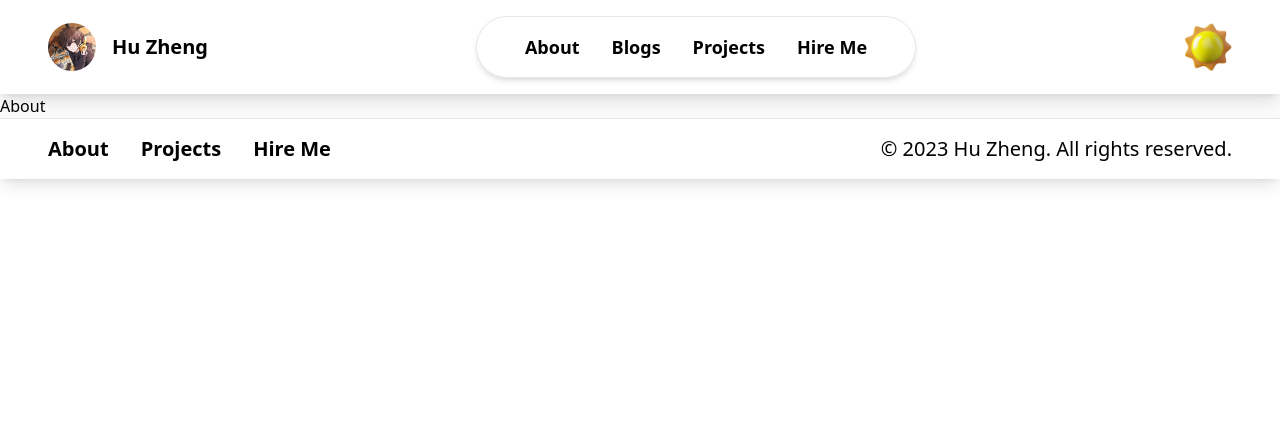
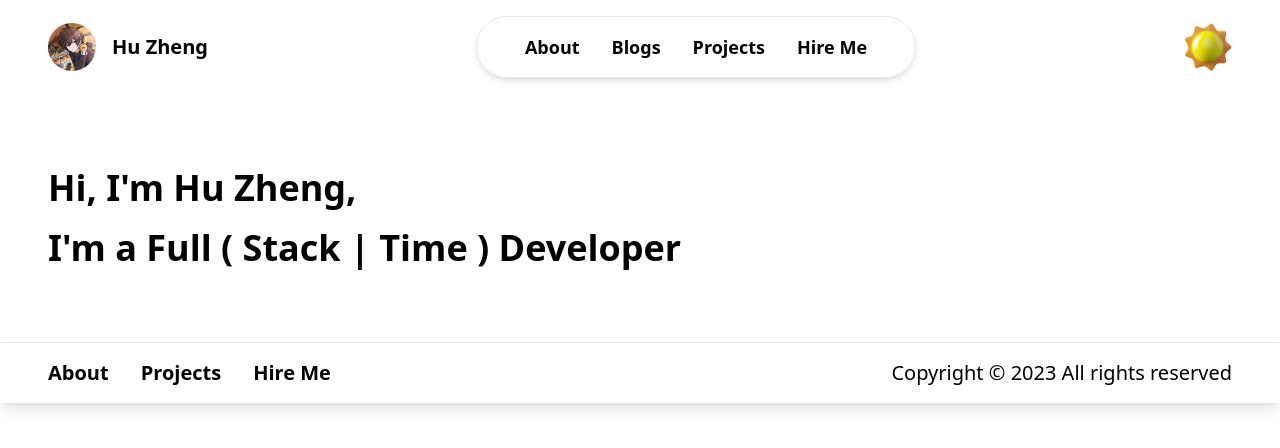
Before and after one commit to tzztson/arbitrage-bot, a React (Create React App) app: page /about in a window 1280 px wide. Shown: the top 448 px of the page. Built offline with nearby package versions, Linux system fonts and the light colour scheme.

Commit message:
env: install daisyui

```diff
--- a/package.json
+++ b/package.json
@@ -6,6 +6,7 @@
     "@testing-library/jest-dom": "^5.14.1",
     "@testing-library/react": "^13.0.0",
     "@testing-library/user-event": "^13.2.1",
+    "daisyui": "^2.51.6",
     "react": "^18.2.0",
     "react-dom": "^18.2.0",
     "react-router-dom": "^6.8.2",
--- a/src/App.jsx
+++ b/src/App.jsx
@@ -7,8 +7,6 @@ import Container from './pages/container';
 
 export default function App() {
 
-
-
   return (
     <div>
       <DarkProvider>
--- a/src/component/layoutFooter.jsx
+++ b/src/component/layoutFooter.jsx
@@ -1,21 +1,31 @@
 import { useContext } from "react";
 import { DarkContext } from "../context/darkThemeContext";
 
-
 const LayoutFooter = () => {
   const { darkMode } = useContext(DarkContext);
+  const footerYear = new Date().getFullYear();
   return (
-        <div className={`container-${darkMode} text-${darkMode} container mx-auto px-12 max-sm:px-6 py-4 flex  shadow-lg border-t pt-4`}>
+    <div
+      className={`container-${darkMode} text-${darkMode} container mx-auto px-12 max-sm:px-6 py-4 flex  shadow-lg border-t pt-4`}
+    >
       <div className="font-black text-xl flex max-md:flex-col gap-2 items-center justify-between w-full ">
         <div className="flex items-center justify-center gap-8 max-sm:gap-4 max-sm:text-base">
-                    <a className="active:translate-y-0.5" href="/about">About</a>
-                    <a className="active:translate-y-0.5" href="/projects">Projects</a>
-                    <a className="active:translate-y-0.5" href="/hireme">Hire Me</a>
+          <a className="active:translate-y-0.5" href="/about">
+            About
+          </a>
+          <a className="active:translate-y-0.5" href="/projects">
+            Projects
+          </a>
+          <a className="active:translate-y-0.5" href="/hireme">
+            Hire Me
+          </a>
         </div>
-                <p className="font-medium max-sm:text-base text-center">© 2023 Hu Zheng. All rights reserved.</p>
+        <p className="font-medium max-sm:text-base text-center">
+        Copyright &copy; {footerYear} All rights reserved
+        </p>
       </div>
     </div>
-    )
-}
+  );
+};
 
 export default LayoutFooter;
--- a/src/pages/about.jsx
+++ b/src/pages/about.jsx
@@ -1,7 +1,21 @@
+import { useContext } from "react";
+
+import { DarkContext } from "../context/darkThemeContext";
+
 const About = () => {
+
+    const { darkMode } = useContext(DarkContext);
+
     return (
-        <div>
-            <p>About</p>
+        <div className={`container-${darkMode} text-${darkMode} container mx-auto px-12 max-sm:px-6 py-4 shadow-lg`}>
+            <div className="grid py-12">
+                <div className="flex-[1_1_60%]">
+                    <p className="font-black text-4xl max-sm:text-3xl max-sm:leading-[48px] leading-[60px]">Hi, I'm Hu Zheng, <br /> I'm a Full ( Stack | Time ) Developer </p>
+                </div>
+                <div className="flex-[1_1_40%]">
+
+                </div>
+            </div>
         </div>
     )
 }
--- a/src/pages/blogs.jsx
+++ b/src/pages/blogs.jsx
@@ -1,6 +1,13 @@
+import { useContext } from "react";
+
+import { DarkContext } from "../context/darkThemeContext";
+
 const Blogs = () => {
+
+    const {darkMode} = useContext(DarkContext);
+
     return (
-        <div>
+        <div className={`container-${darkMode} text-${darkMode} container mx-auto px-12 max-sm:px-6 py-4 flex  shadow-lg`}>
             <p>Blogs</p>
         </div>
     )
--- a/src/pages/hireMe.jsx
+++ b/src/pages/hireMe.jsx
@@ -1,6 +1,13 @@
+import { useContext } from "react";
+
+import { DarkContext } from "../context/darkThemeContext";
+
 const HireMe = () => {
+
+    const {darkMode} = useContext(DarkContext);
+
     return (
-        <div>
+        <div className={`container-${darkMode} text-${darkMode} container mx-auto px-12 max-sm:px-6 py-4 flex  shadow-lg`}>
             <p>Hire Me</p>
         </div>
     )
--- a/src/pages/home.jsx
+++ b/src/pages/home.jsx
@@ -11,13 +11,13 @@ const Home = () => {
         <div>
             <div className={`container-${darkMode} text-${darkMode} container mx-auto px-12 max-sm:px-6 py-4 flex  shadow-lg`}>
                 <div className="flex-[1_1_70%] px-12 max-sm:px-0 flex flex-col gap-4">
-                    <img src={require('../assets/img/hu-logo.png')} className="rounded-full w-64 h-64" alt="hu-zheng-logo" />
+                    <img src={require('../assets/img/hu-logo.png')} className="rounded-full w-64 h-64 max-sm:w-56 max-sm:h-56" alt="hu-zheng-logo" />
                     <h1 className="font-black text-4xl leading-[48px]">Web Developer, Writer, <br />Open-Source Developer</h1>
-                    <p className="font-light text-xl">I’m <span className="font-medium underline">Hu Zheng</span>, a web developer and open-source contributor based in Taipei, Taiwan🏝.  I’m leader developer of <a href="https://tzztson.com/" className="underline text-sky-600">tzztson federation</a>, where we develop technologies that grow and consolidate industries.</p>
+                    <p className="font-light text-xl">I’m <span className="font-medium underline">Hu Zheng</span>, a web developer and open-source contributor based in Taipei, Taiwan🏝.  I’m lead developer of <a href="https://tzztson.com/" className="underline text-sky-600">tzztson federation</a>, where we develop technologies that grow and consolidate industries.</p>
                     <div className="flex gap-8 items-center py-2">
                         <a href="https://www.linkedin.com/in/hu-zheng-a2208925a/" target="_blank" rel="noreferrer"><img src={require('../assets/img/linkedin.png')} className="w-8 h-8" alt="" /></a>
                         <a href="https://github.com/tzztson" target="_blank" rel="noreferrer"><img src={require('../assets/img/github.png')} className="w-8 h-8" alt="" /></a>
-                        <a href="https://medium.com/@zhenghu61919" target="_blank" rel="noreferrer"><img src={require('../assets/img/medium.png')} className="w-8 h-8" alt="" /></a>
+                        <a href="https://tzztson.medium.com/" target="_blank" rel="noreferrer"><img src={require('../assets/img/medium.png')} className="w-8 h-8" alt="" /></a>
                         <a href="https://stackoverflow.com/users/19992928/tzztson" target="_blank" rel="noreferrer"><img src={require('../assets/img/stackoverflow.png')} className="w-8 h-8" alt="" /></a>
                     </div>
                 </div>
--- a/src/pages/projects.jsx
+++ b/src/pages/projects.jsx
@@ -1,6 +1,13 @@
+import { useContext } from "react";
+
+import { DarkContext } from "../context/darkThemeContext";
+
 const Projects = () => {
+
+    const {darkMode} = useContext(DarkContext);
+
     return (
-        <div>
+        <div className={`container-${darkMode} text-${darkMode} container mx-auto px-12 max-sm:px-6 py-4 flex  shadow-lg`}>
             <p>Projects</p>
         </div>
     )
--- a/tailwind.config.js
+++ b/tailwind.config.js
@@ -6,5 +6,5 @@ module.exports = {
   theme: {
     extend: {},
   },
-  plugins: [],
+  plugins: [require('daisyui')],
 }
```
Also changed, not shown: src/component/swiper-testimonial.jsx (+11 -7 lines), 1 other file (tests, documents, lock files or other folders). Lines whose indentation alone changed are shown as unchanged.
